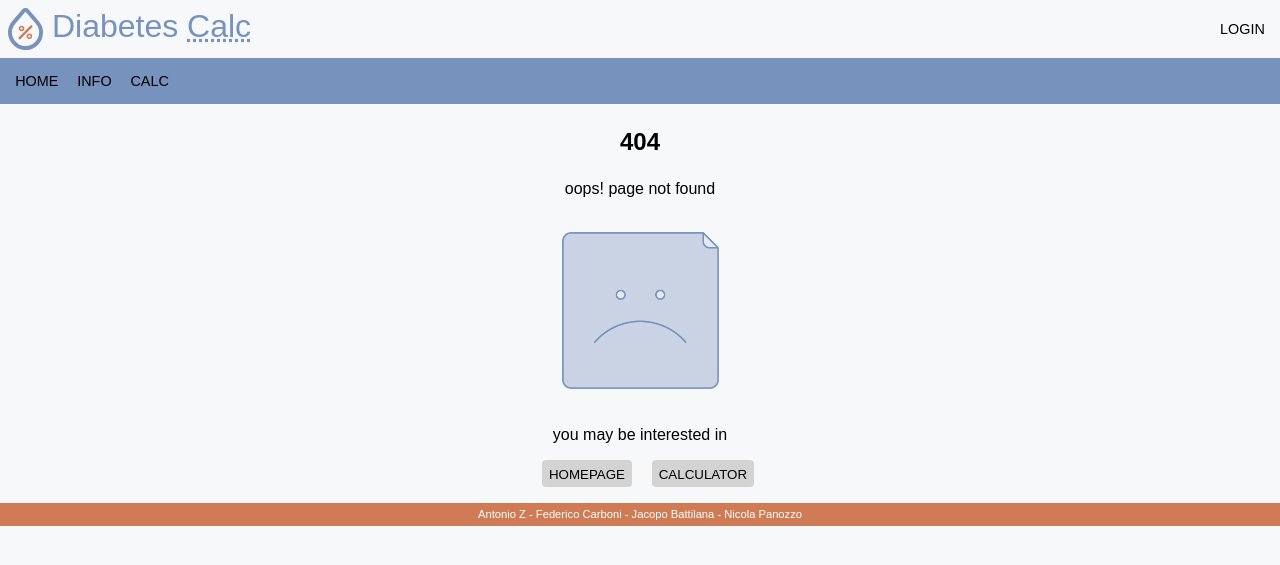
After one commit to tona999/TecWeb-Progetto, a PHP site: page /404.php in a window 1280 px wide. The commit adds this page. Shown: the top 565 px of the page. Run offline with PHP 8.4, Linux system fonts and the light colour scheme.

Commit message:
Added 404 error page

```diff
--- /dev/null
+++ b/404.php
@@ -0,0 +1,8 @@
+<?php
+require_once("php/page.php");
+$html = new Page();
+$html->setTitle("Page not fount");
+$html->setMeta("");
+$html->setBodyPath("html/404.html");
+$html->printHtml();
+?>
--- /dev/null
+++ b/html/404.html
@@ -0,0 +1,8 @@
+<main class="e404">
+    <h2>404</h2>
+    <p> oops! page not found </p>
+    <img src="img/404.png" alt="error 404">
+    <p>you may be interested in</p>
+    <a href="index.php"><button>HOMEPAGE</button></a>
+    <a href="calculator.php"><button>CALCULATOR</button></a>
+</main>
--- a/html/home.html
+++ b/html/home.html
@@ -11,8 +11,9 @@
         This means that your blood sugar is higher than normal but
         not high enough to be called diabetes. Having prediabetes
         puts you at a higher risk of getting type 2 diabetes. </p>
-    <a href="info.html#info"> Find out more...</a> <!-- #info collega direttamente alla sezione giusta -->
+    <p><a href="info.html#info"> Find out more...</a></p>
+
     <h2> How to use our Calculator? </h2>
     <p> [Quick tutorial / overview] </p>
-    <a href="info.html#tutorial"> Complete tutorial </a>
+    <p><a href="info.html#tutorial"> Complete tutorial </a></p>
 </main>
--- a/styles/style.css
+++ b/styles/style.css
@@ -76,8 +76,7 @@ menu img{
 }
 
 /* Main */
-main p, main h1, main h2, main a{
-    display: block;
+main p, main h2{
     margin: 1em;
 }
 
@@ -103,6 +102,7 @@ form{
 }
 
 input[type="button"], input[type="submit"], button{
+    padding: .5em;
     background-color: lightgray;
     height: 2em;
     border-radius: 4px;
@@ -124,3 +124,18 @@ footer{
 footer *{
     white-space: nowrap;
 }
+
+.e404{
+    text-align: center;
+    max-width: 30em;
+    margin-left: auto;
+    margin-right: auto;
+}
+.e404 a{
+    display: inline-block;
+    margin: 0 0 1em 1em ;
+}
+.e404 img{
+    max-width: 10em;
+    margin: 1em;
+}
```
Also changed, not shown: .htaccess (added), img/404.png (added).
